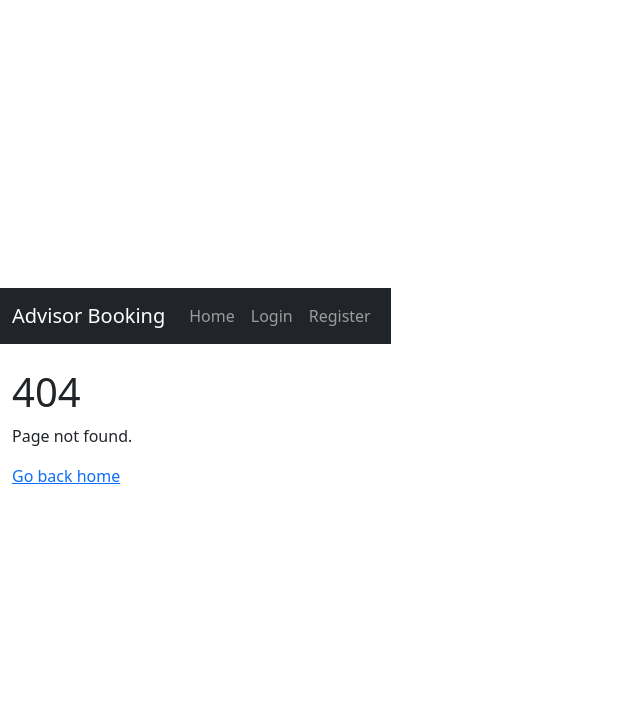
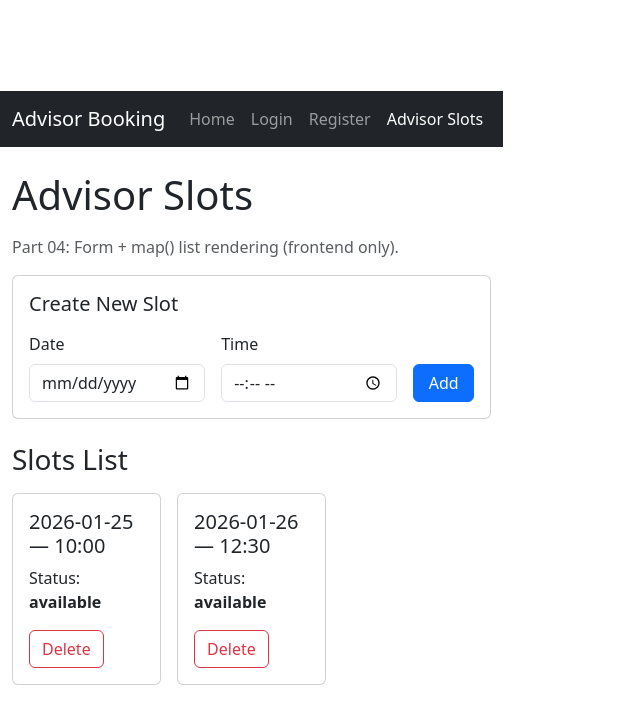
Before and after one commit to omarjokhan04/advisor-booking-frontend, a React (Vite) app: page /advisor/slots in a window 1280 px wide. Before the commit this address had no page. Shown: the top 724 px of the page, without its empty margins (0-640 px from the left). Built offline with nearby package versions, Linux system fonts and the light colour scheme.

Commit message:
add advisor slots page

```diff
--- a/src/components/AppNavbar.jsx
+++ b/src/components/AppNavbar.jsx
@@ -23,6 +23,11 @@ export default function AppNavbar() {
             <Nav.Link as={NavLink} to="/register">
               Register
             </Nav.Link>
+
+            <Nav.Link as={NavLink} to="/advisor/slots">
+            Advisor Slots
+            </Nav.Link>
+
           </Nav>
         </Navbar.Collapse>
       </Container>
--- /dev/null
+++ b/src/pages/AdvisorSlots.jsx
@@ -0,0 +1,122 @@
+import { useState } from "react";
+import { Container, Form, Button, Card, Row, Col, Alert } from "react-bootstrap";
+
+export default function AdvisorSlots() {
+  const [slots, setSlots] = useState([
+    { id: 1, date: "2026-01-25", time: "10:00", status: "available" },
+    { id: 2, date: "2026-01-26", time: "12:30", status: "available" },
+  ]);
+
+  const [form, setForm] = useState({ date: "", time: "" });
+  const [error, setError] = useState("");
+
+  function handleChange(e) {
+    const { name, value } = e.target;
+    setForm((prev) => ({ ...prev, [name]: value }));
+  }
+
+  function handleAddSlot(e) {
+    e.preventDefault();
+    setError("");
+
+    if (!form.date || !form.time) {
+      setError("Please choose date and time.");
+      return;
+    }
+
+    const newSlot = {
+      id: Date.now(),
+      date: form.date,
+      time: form.time,
+      status: "available",
+    };
+
+    setSlots((prev) => [newSlot, ...prev]);
+    setForm({ date: "", time: "" });
+  }
+
+  function handleDelete(id) {
+    setSlots((prev) => prev.filter((s) => s.id !== id));
+  }
+
+  return (
+    <Container className="py-4">
+      <h1 className="mb-3">Advisor Slots</h1>
+      <p className="text-muted">
+        Part 04: Form + map() list rendering (frontend only).
+      </p>
+
+      {error && <Alert variant="danger">{error}</Alert>}
+
+      <Card className="mb-4">
+        <Card.Body>
+          <Card.Title className="mb-3">Create New Slot</Card.Title>
+
+          <Form onSubmit={handleAddSlot}>
+            <Row className="g-3">
+              <Col md={5}>
+                <Form.Group controlId="slotDate">
+                  <Form.Label>Date</Form.Label>
+                  <Form.Control
+                    type="date"
+                    name="date"
+                    value={form.date}
+                    onChange={handleChange}
+                  />
+                </Form.Group>
+              </Col>
+
+              <Col md={5}>
+                <Form.Group controlId="slotTime">
+                  <Form.Label>Time</Form.Label>
+                  <Form.Control
+                    type="time"
+                    name="time"
+                    value={form.time}
+                    onChange={handleChange}
+                  />
+                </Form.Group>
+              </Col>
+
+              <Col md={2} className="d-flex align-items-end">
+                <Button type="submit" className="w-100">
+                  Add
+                </Button>
+              </Col>
+            </Row>
+          </Form>
+        </Card.Body>
+      </Card>
+
+      <h3 className="mb-3">Slots List</h3>
+
+      {slots.length === 0 ? (
+        <Alert variant="info">No slots yet.</Alert>
+      ) : (
+        <Row className="g-3">
+          {slots.map((slot) => (
+            <Col md={6} lg={4} key={slot.id}>
+              <Card>
+                <Card.Body>
+                  <Card.Title>
+                    {slot.date} — {slot.time}
+                  </Card.Title>
+                  <Card.Text className="mb-3">
+                    Status: <strong>{slot.status}</strong>
+                  </Card.Text>
+
+                  <Button
+                    variant="outline-danger"
+                    onClick={() => handleDelete(slot.id)}
+                  >
+                    Delete
+                  </Button>
+                </Card.Body>
+              </Card>
+            </Col>
+          ))}
+        </Row>
+      )}
+    </Container>
+  );
+}
--- a/src/routes/AppRoutes.jsx
+++ b/src/routes/AppRoutes.jsx
@@ -3,6 +3,8 @@ import Home from "../pages/Home";
 import Login from "../pages/Login";
 import Register from "../pages/Register";
 import NotFound from "../pages/NotFound";
+import AdvisorSlots from "../pages/AdvisorSlots";
+
 
 export default function AppRoutes() {
   return (
@@ -11,6 +13,7 @@ export default function AppRoutes() {
       <Route path="/login" element={<Login />} />
       <Route path="/register" element={<Register />} />
       <Route path="*" element={<NotFound />} />
+      <Route path="/advisor/slots" element={<AdvisorSlots />} />
     </Routes>
   );
 }
```
